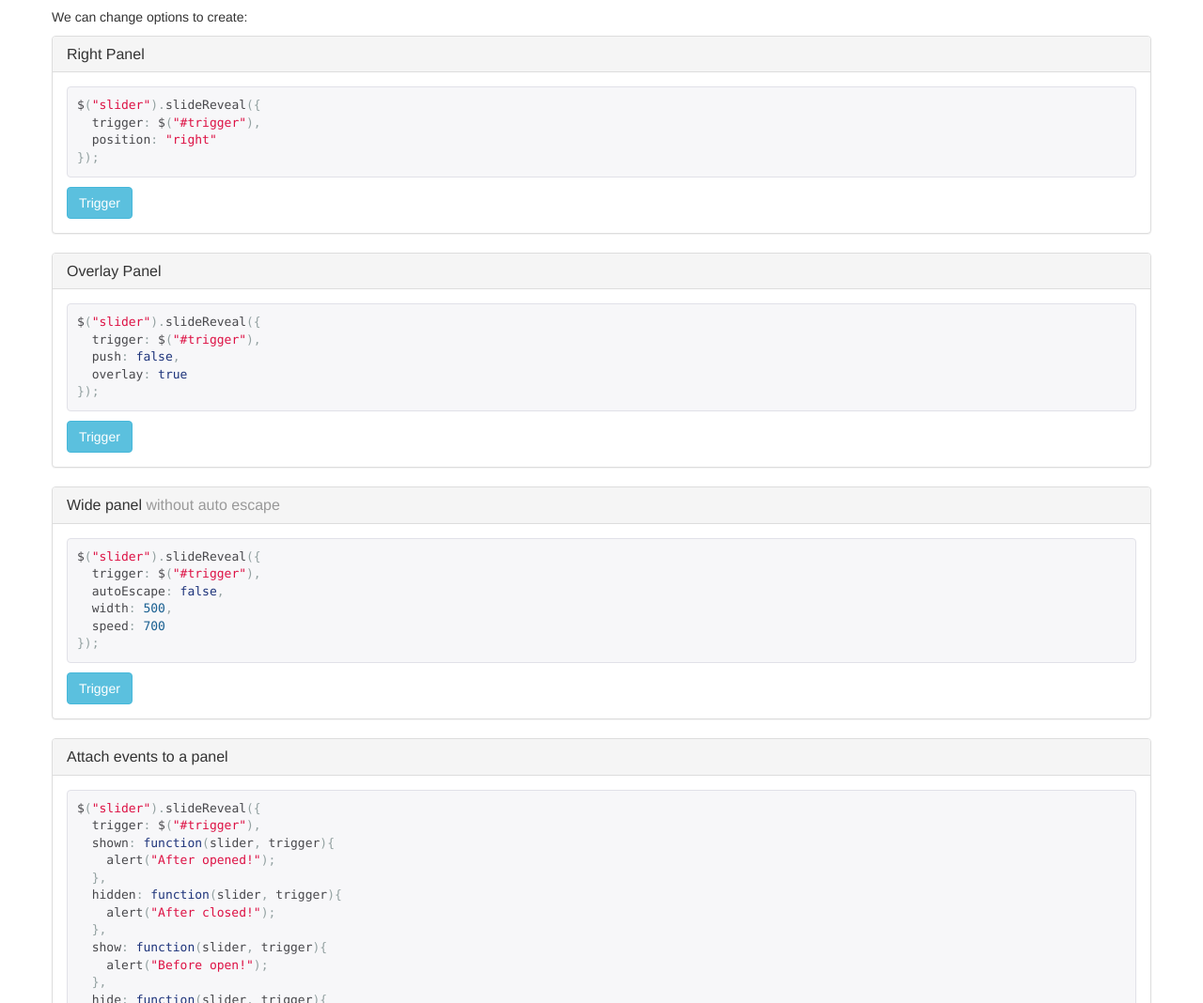
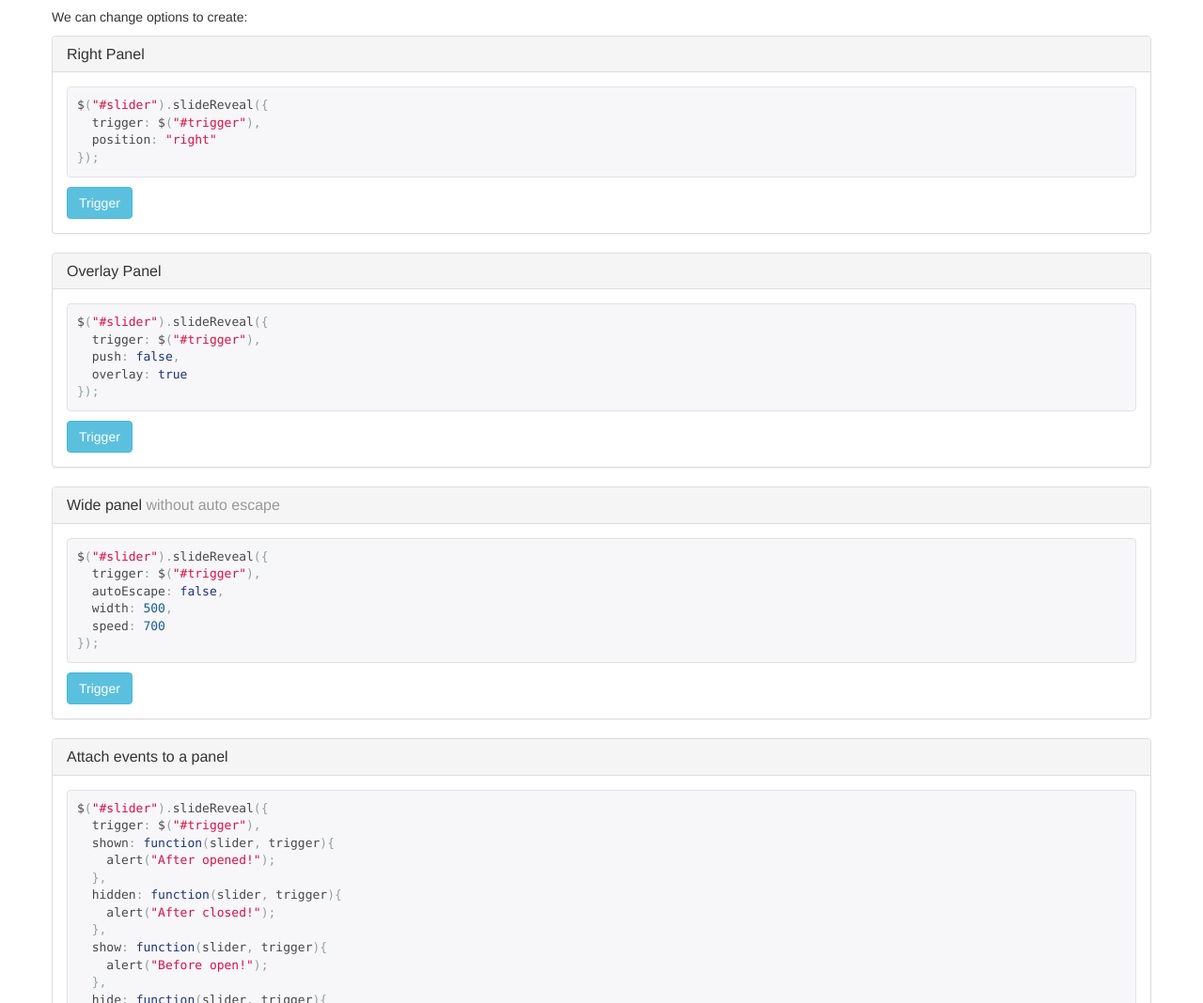
Before and after one commit to nnattawat/slideReveal, a plain HTML site: page index.html in a window 1280 px wide. Shown: the part 2889-3957 px from the top of the page at 94% size. Drawn offline with Linux system fonts and the light colour scheme.

Commit message:
Fix typo

```diff
--- a/index.html
+++ b/index.html
@@ -258,7 +258,7 @@ slider.slideReveal("toggle", false);</pre>
           </div>
           <div class="panel-body">
             <pre class="prettyprint">
-$("slider").slideReveal({
+$("#slider").slideReveal({
   trigger: $("#trigger"),
   position: "right"
 });
@@ -277,7 +277,7 @@ $("slider").slideReveal({
           </div>
           <div class="panel-body">
             <pre class="prettyprint">
-$("slider").slideReveal({
+$("#slider").slideReveal({
   trigger: $("#trigger"),
   push: false,
   overlay: true
@@ -297,7 +297,7 @@ $("slider").slideReveal({
           </div>
           <div class="panel-body">
             <pre class="prettyprint">
-$("slider").slideReveal({
+$("#slider").slideReveal({
   trigger: $("#trigger"),
   autoEscape: false,
   width: 500,
@@ -317,7 +317,7 @@ $("slider").slideReveal({
           </div>
           <div class="panel-body">
             <pre class="prettyprint">
-$("slider").slideReveal({
+$("#slider").slideReveal({
   trigger: $("#trigger"),
   shown: function(slider, trigger){
     alert("After opened!");
```
